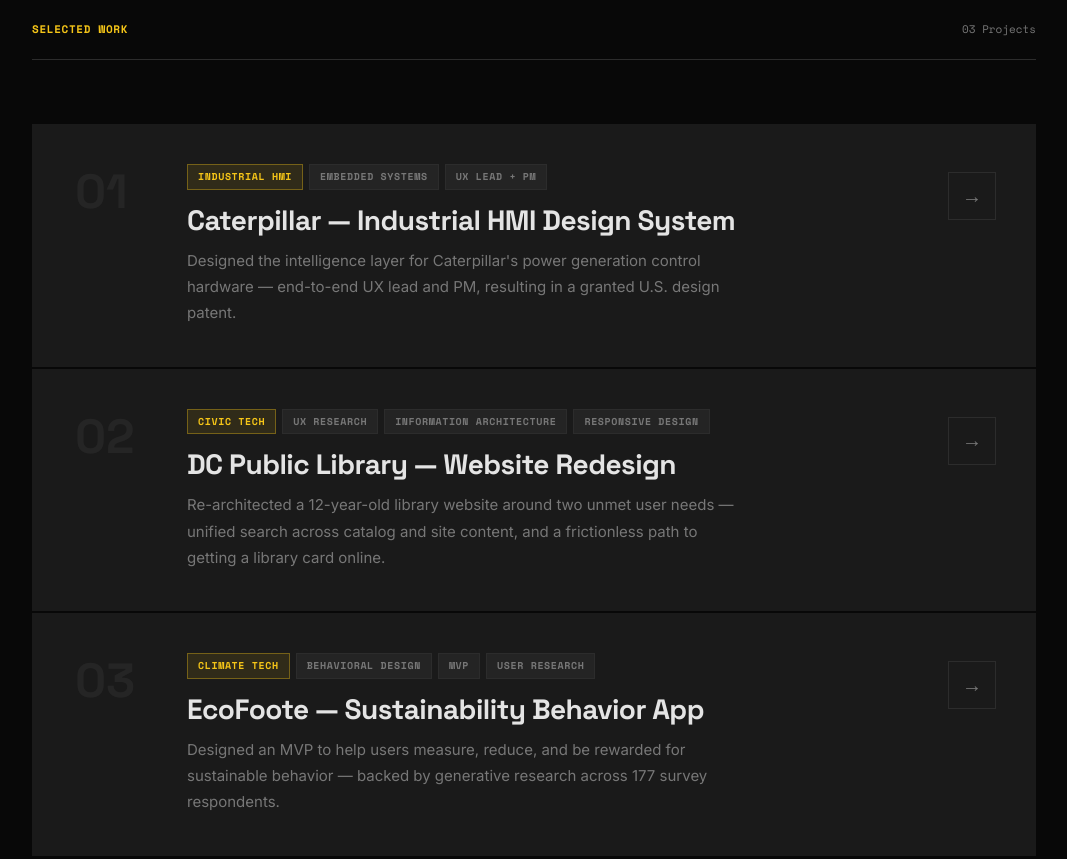
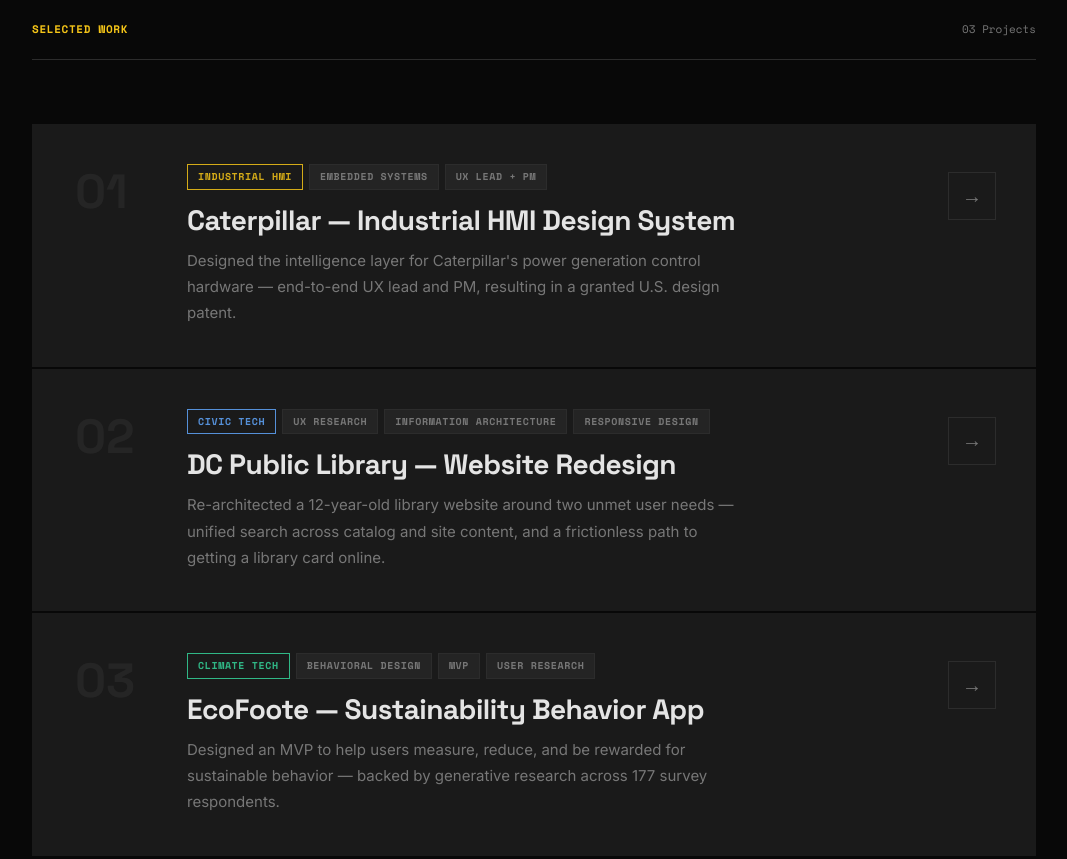
Before and after one commit to svenuss/svenuss.github.io, a plain HTML site: page index.html in a window 1280 px wide. Shown: the part 900-1759 px from the top of the page, without its empty margins (106-1173 px from the left). Drawn offline with nearby package versions, Linux system fonts and the light colour scheme.

Commit message:
deploy: 0c233d8f344bcc2af7312b33483203f8ccc71f5e

```diff
--- a/index.html
+++ b/index.html
@@ -150,19 +150,28 @@
   align-items: start; gap: 32px; padding: 40px;
   background: var(--gray); text-decoration: none; color: inherit;
   position: relative; overflow: hidden;
-  transition: background 0.3s; border-left: 3px solid transparent;
+  transition: background 0.3s, border-left-color 0.3s;
+  border-left: 3px solid transparent;
 }
 .project-card::before {
   content: ''; position: absolute; inset: 0;
-  background: rgba(245,197,24,0.05); opacity: 0; transition: opacity 0.3s;
+  background: var(--card-accent, var(--yellow));
+  opacity: 0; transition: opacity 0.3s;
 }
-.project-card:hover { background: var(--mid); border-left-color: var(--yellow); }
-.project-card:hover::before { opacity: 1; }
+.project-card:hover {
+  background: var(--mid);
+  border-left-color: var(--card-accent, var(--yellow));
+}
+.project-card:hover::before { opacity: 0.04; }
+.project-card:active {
+  background: #2A2A2A;
+  border-left-color: var(--card-accent, var(--yellow));
+}
 .project-num {
   font-family: 'Space Grotesk', sans-serif; font-size: 48px; font-weight: 700;
   color: rgba(255,255,255,0.05); line-height: 1; padding-top: 4px; transition: color 0.3s;
 }
-.project-card:hover .project-num { color: rgba(245,197,24,0.15); }
+.project-card:hover .project-num { color: var(--card-accent, var(--yellow)); opacity: 0.2; }
 .project-body { position: relative; z-index: 1; }
 .project-tags { display: flex; flex-wrap: wrap; gap: 6px; margin-bottom: 14px; }
 .tag {
@@ -171,7 +180,10 @@
   background: var(--mid); border: 1px solid var(--border); color: var(--muted);
 }
 .tag.highlight {
-  background: rgba(245,197,24,0.1); border-color: rgba(245,197,24,0.35); color: var(--yellow);
+  background: transparent;
+  border-color: var(--card-accent, var(--yellow));
+  color: var(--card-accent, var(--yellow));
+  opacity: 0.85;
 }
 .project-body h2 {
   font-family: 'Space Grotesk', sans-serif; font-size: clamp(20px, 2.5vw, 28px);
@@ -184,7 +196,7 @@
   color: var(--muted); font-size: 20px; transition: all 0.3s; flex-shrink: 0; margin-top: 8px;
   position: relative; z-index: 1;
 }
-.project-card:hover .project-arrow { background: var(--yellow); border-color: var(--yellow); color: var(--black); }
+.project-card:hover .project-arrow { background: var(--card-accent, var(--yellow)); border-color: var(--card-accent, var(--yellow)); color: var(--black); }
 
 .about { padding: 120px 48px; border-top: 1px solid var(--border); }
 .about-inner { max-width: 1100px; margin: 0 auto; display: grid; grid-template-columns: 1fr 1fr; gap: 80px; align-items: start; }
@@ -256,11 +268,11 @@
     <span class="section-count">03 Projects</span>
   </div>
   <div class="projects">
-    <a class="project-card" href="caterpillar-hmi.html">
+    <a class="project-card" href="caterpillar-hmi.html" style="--card-accent:#F5C518;">
       <div class="project-num">01</div>
       <div class="project-body">
         <div class="project-tags">
-          <span class="tag highlight" style="--accent:#F5C518">Industrial HMI</span><span class="tag" style="">Embedded Systems</span><span class="tag" style="">UX Lead + PM</span>
+          <span class="tag highlight">Industrial HMI</span><span class="tag">Embedded Systems</span><span class="tag">UX Lead + PM</span>
         </div>
         <h2>Caterpillar — Industrial HMI Design System</h2>
         <p>Designed the intelligence layer for Caterpillar's power generation control hardware — end-to-end UX lead and PM, resulting in a granted U.S. design patent.</p>
@@ -268,11 +280,11 @@
       <div class="project-arrow">→</div>
     </a>
 
-    <a class="project-card" href="dc-library.html">
+    <a class="project-card" href="dc-library.html" style="--card-accent:#60A5FA;">
       <div class="project-num">02</div>
       <div class="project-body">
         <div class="project-tags">
-          <span class="tag highlight" style="--accent:#60A5FA">Civic Tech</span><span class="tag" style="">UX Research</span><span class="tag" style="">Information Architecture</span><span class="tag" style="">Responsive Design</span>
+          <span class="tag highlight">Civic Tech</span><span class="tag">UX Research</span><span class="tag">Information Architecture</span><span class="tag">Responsive Design</span>
         </div>
         <h2>DC Public Library — Website Redesign</h2>
         <p>Re-architected a 12-year-old library website around two unmet user needs — unified search across catalog and site content, and a frictionless path to getting a library card online.</p>
@@ -280,11 +292,11 @@
       <div class="project-arrow">→</div>
     </a>
 
-    <a class="project-card" href="ecofoote.html">
+    <a class="project-card" href="ecofoote.html" style="--card-accent:#34D399;">
       <div class="project-num">03</div>
       <div class="project-body">
         <div class="project-tags">
-          <span class="tag highlight" style="--accent:#34D399">Climate Tech</span><span class="tag" style="">Behavioral Design</span><span class="tag" style="">MVP</span><span class="tag" style="">User Research</span>
+          <span class="tag highlight">Climate Tech</span><span class="tag">Behavioral Design</span><span class="tag">MVP</span><span class="tag">User Research</span>
         </div>
         <h2>EcoFoote — Sustainability Behavior App</h2>
         <p>Designed an MVP to help users measure, reduce, and be rewarded for sustainable behavior — backed by generative research across 177 survey respondents.</p>
```
